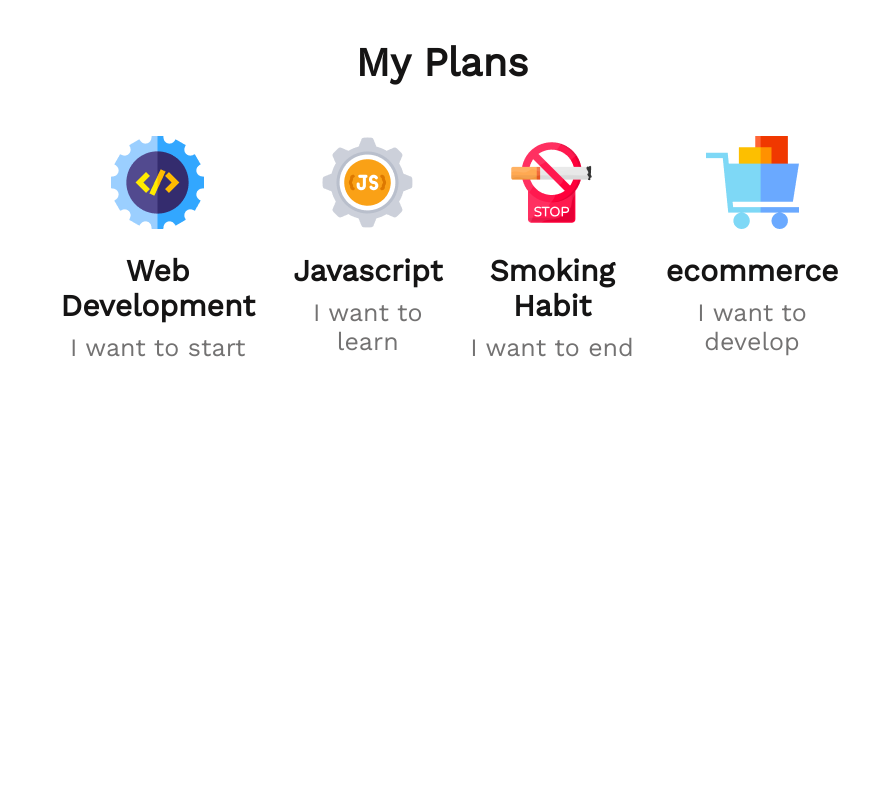
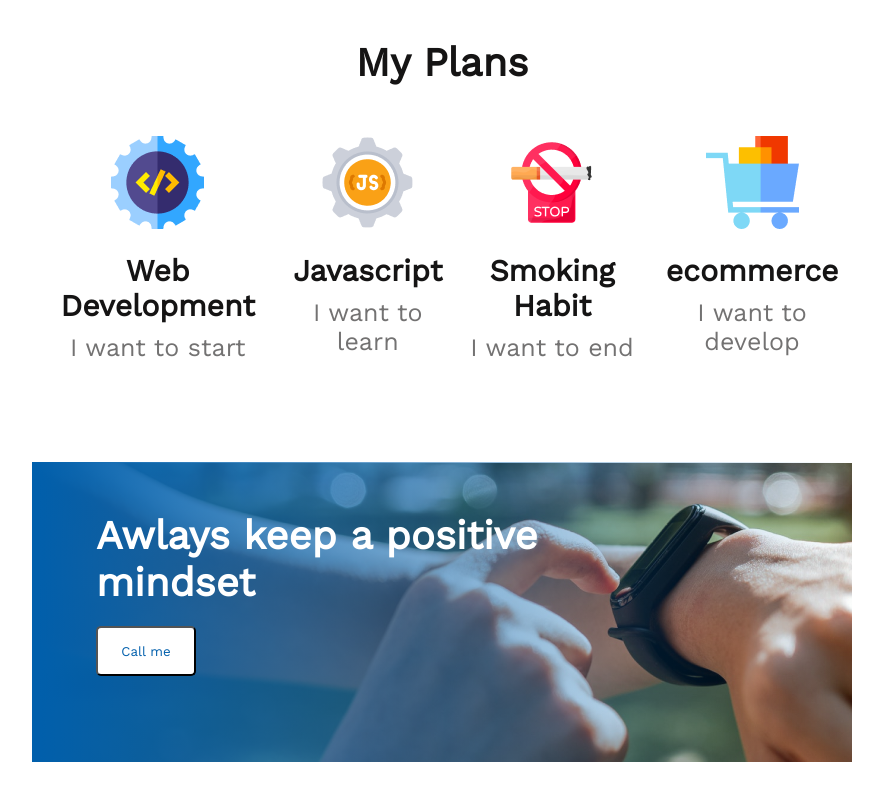
Before and after one commit to Be-professional/Possible, a plain HTML site: page index.html in a window 1280 px wide. Shown: the part 1689-2489 px from the top of the page, without its empty margins (198-1081 px from the left). Before the commit the page ends 2151 px from the top, so only its background shows below. Drawn offline with nearby package versions, Linux system fonts and the light colour scheme.

Commit message:
mindset section added

```diff
--- a/index.html
+++ b/index.html
@@ -65,6 +65,14 @@
                 </div>
             </div>
         </section>
+
+        <!-- mindset section  -->
+        <section>
+            <div class="mindset">
+                <h3 class="positive">Awlays keep a positive <br>mindset</h3>
+                <button class="btn"> Call me</button>
+            </div>
+        </section>
     </main>
     <footer>
 
--- a/style/possible.css
+++ b/style/possible.css
@@ -97,3 +97,35 @@ main section {
     font-weight: 500;
     margin-top: 10px;
 }
+
+/* mindset section  */
+.mindset{
+    background-image: url('../images/watch.png');
+    background: linear-gradient(90deg, #005FAC 0%, rgba(0, 95, 172, 0.00) 100%),url('../images/watch.png');
+    height: 300px;
+
+
+
+}
+
+.positive{
+    color: #FFF;
+    font-size: 40px;
+    font-weight: 700;
+    padding-left: 64px;
+    padding-top: 50px;
+}
+.btn{
+    color: #005FAC;
+    text-align: center;
+    width: 100px;
+    height: 50px;
+    border-radius: 5px;
+    background: #FFF;
+    margin-top: 20px;
+    margin-left: 64px;
+}
+
+.btn:hover{
+    background-color: rgb(149, 246, 246);
+}
```
